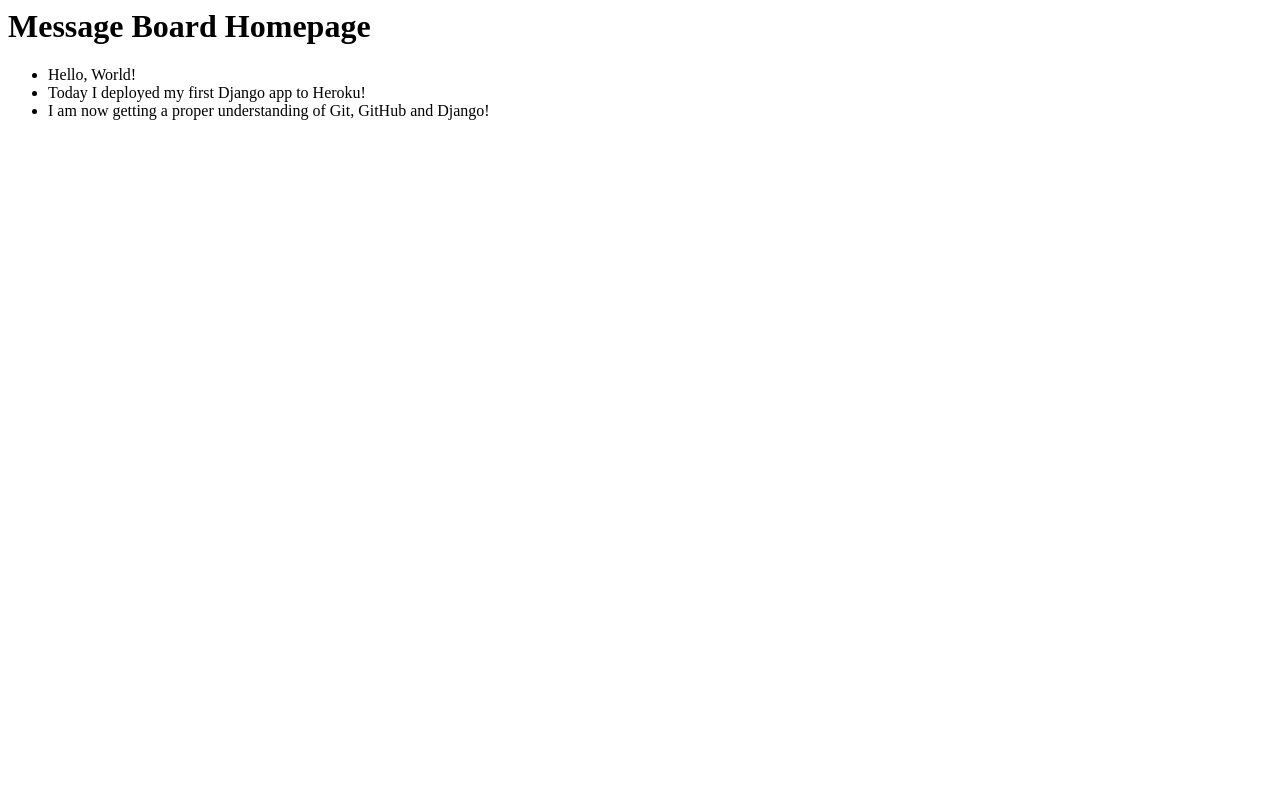
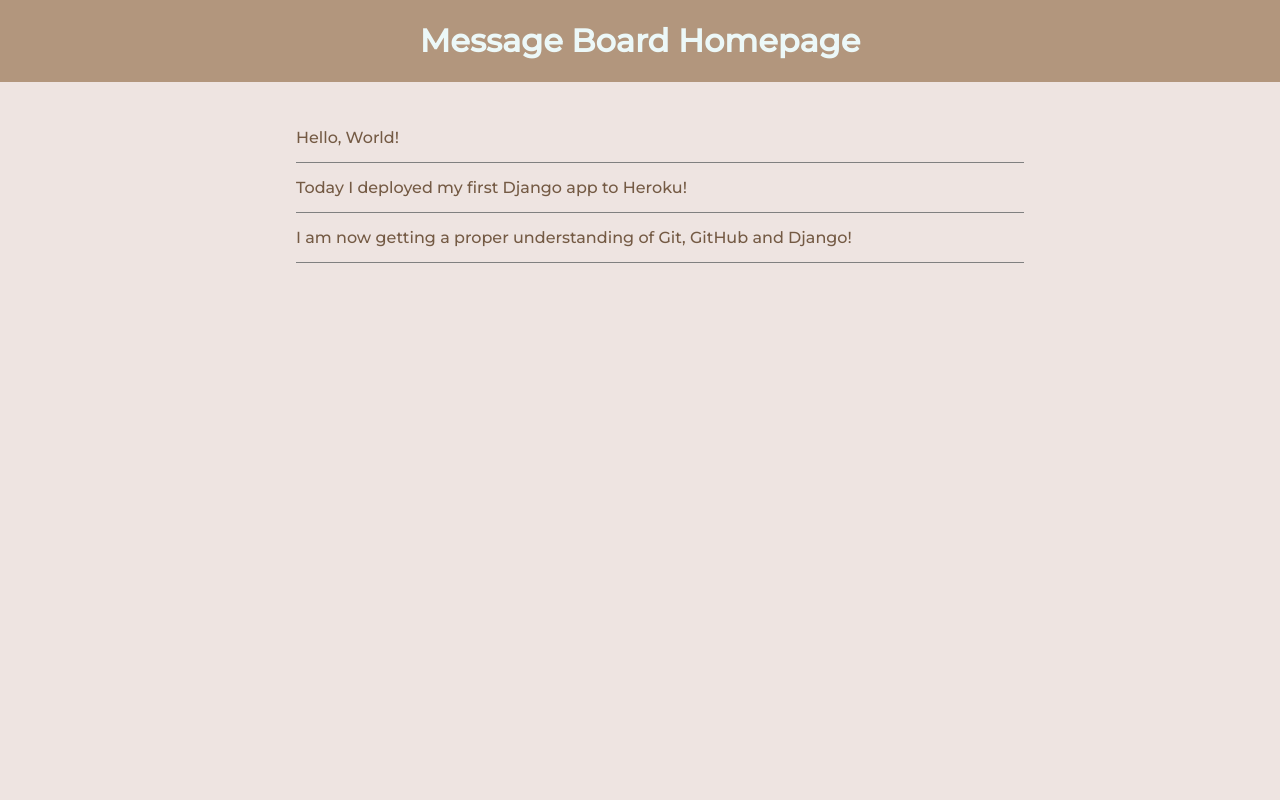
Before and after one commit to Chrisgarlick/mb-app, a Django app: page / in a window 1280 px wide. Run offline with Django 3.2, Linux system fonts and the light colour scheme; data comes from the database, SQL or seed files in the repository.

Commit message:
Added CSS styling

```diff
--- a/config/settings.py
+++ b/config/settings.py
@@ -11,6 +11,7 @@ https://docs.djangoproject.com/en/3.1/ref/settings/
 """
 
 from pathlib import Path
+import os
 
 # Build paths inside the project like this: BASE_DIR / 'subdir'.
 BASE_DIR = Path(__file__).resolve().parent.parent
@@ -119,3 +120,7 @@ USE_TZ = True
 # https://docs.djangoproject.com/en/3.1/howto/static-files/
 
 STATIC_URL = '/static/'
+
+STATICFILES_DIRS = [
+    os.path.join(BASE_DIR, "static")
+]
--- /dev/null
+++ b/static/css/styles.css
@@ -0,0 +1,34 @@
+@import url('https://fonts.googleapis.com/css2?family=Montserrat:wght@500&display=swap');
+
+* {
+    font-family: 'Montserrat', sans-serif;
+}
+
+body {
+    background: #eee4e1;
+    padding: 0;
+    margin: 0;
+}
+
+.title {
+    display: flex;
+    justify-content: center;
+    flex-direction: row;
+    align-items: center;
+    background-color: #b2967d;
+    color: #ecf8f8;
+}
+
+.message {
+    padding-top: 15px;
+    padding-left: 20%;
+    padding-right: 20%;
+}
+
+.message li {
+    padding-bottom: 15px;
+    padding-top: 15px;
+    border-bottom: 1px grey solid;
+    color: #745A44;
+    list-style: none;
+}
--- a/templates/home.html
+++ b/templates/home.html
@@ -1,6 +1,22 @@
+<!DOCTYPE html>
+{% load static %}
+<html lang="en">
+<head>
+    <meta charset="UTF-8">
+    <meta name="viewport" content="width=device-width, initial-scale=1.0">
+    <title>Message Board</title>
+    <link rel="stylesheet" href="{% static 'css/styles.css' %}">
+</head>
+<body>
+    <header class="title">
         <h1>Message Board Homepage</h1>
+    </header>
+    <div class="message">
         <ul>
             {% for post in all_posts_list %}
                 <li>{{ post.text }}</li>
             {% endfor %}
         </ul>
+    </div>
+</body>
+</html>
```
Lines whose indentation alone changed are shown as unchanged.
